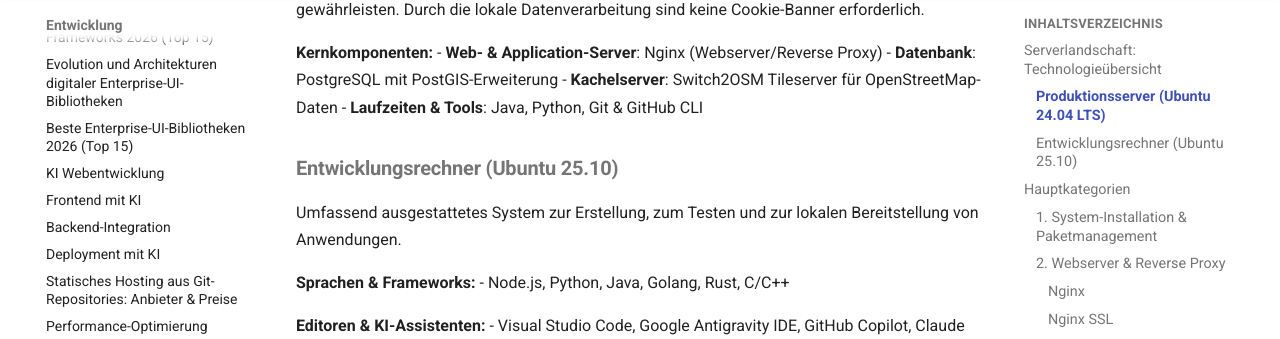
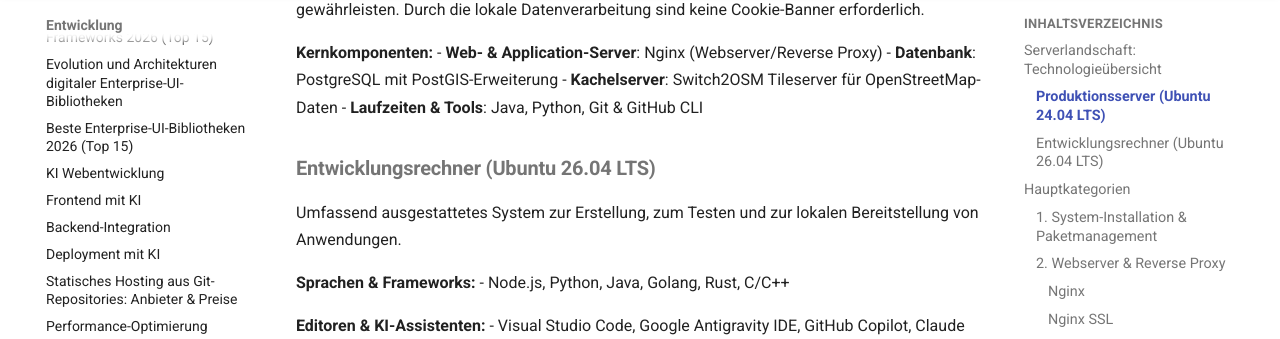
Before and after one commit to thorstenkloehn/dokument, an MkDocs documentation site: the page built from docs/entwicklung/infrastruktur/software.md, in a window 1280 px wide and 900 px high, scrolled down 516 px. Shown: the part 104-443 px from the top of the window. Built offline with MkDocs 1.6.1 and Material for MkDocs 9.7.7, drawn with Linux system fonts in a browser that asks for light colours.

Commit message:
docs: Entwicklungsrechner auf Ubuntu 26.04 LTS aktualisieren
Versionsangabe des lokalen Entwicklungsrechners von "25.10" auf
"26.04 LTS" gezogen — in ide/setup.md, ide/index.md,
infrastruktur/software.md und der Startseite.

Co-Authored-By: Claude Sonnet 5 <noreply@anthropic.com>
Claude-Session: https://claude.ai/code/session_01XbicVQsV3RBjRh6FxLWBUu

```diff
--- a/docs/entwicklung/infrastruktur/software.md
+++ b/docs/entwicklung/infrastruktur/software.md
@@ -16,7 +16,7 @@ Der Produktionsserver ist darauf ausgelegt, maximale Datenkontrolle und Datensch
 - **Kachelserver**: Switch2OSM Tileserver für OpenStreetMap-Daten
 - **Laufzeiten & Tools**: Java, Python, Git & GitHub CLI
 
-### Entwicklungsrechner (Ubuntu 25.10)
+### Entwicklungsrechner (Ubuntu 26.04 LTS)
 
 Umfassend ausgestattetes System zur Erstellung, zum Testen und zur lokalen Bereitstellung von Anwendungen.
 
```
Also changed, not shown: docs/entwicklung/ide/index.md (+1 -1 lines), docs/entwicklung/ide/setup.md (+1 -1 lines), docs/index.md (+1 -1 lines).
